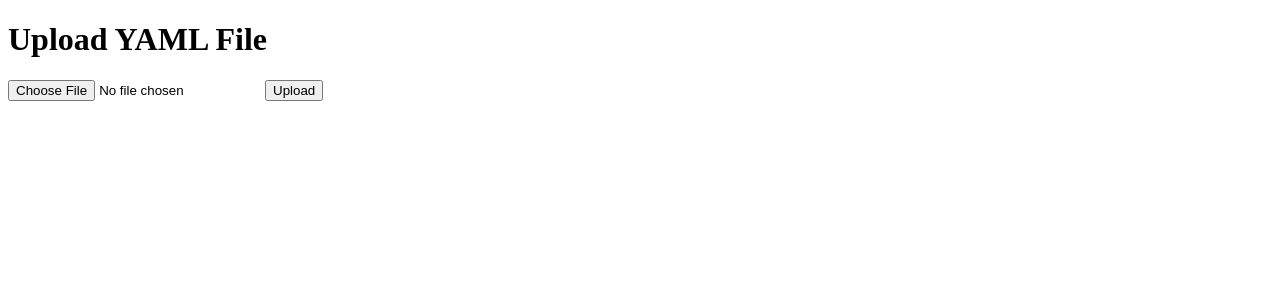
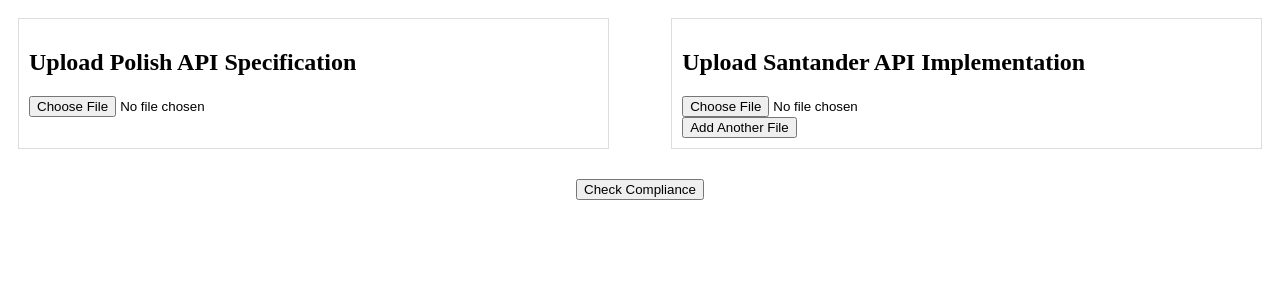
Before and after one commit to maciekSzubiczuk/polishAPI_compliance_tool, a Flask app: page / in a window 1280 px wide. Shown: the top 300 px of the page. Run offline with Flask 3, Linux system fonts and the light colour scheme.

Commit message:
added adding multiple files and displaying

```diff
--- a/app/main.py
+++ b/app/main.py
@@ -1,27 +1,37 @@
-from flask import Flask, render_template, request
-import os
+from flask import Flask, render_template, request, redirect, url_for
 import yaml
 
 app = Flask(__name__)
 
-@app.route('/')
+# Temporary storage for uploaded file contents
+polish_api_data = None
+santander_api_data = []
+
+@app.route('/', methods=['GET', 'POST'])
 def index():
+    global polish_api_data, santander_api_data
+    if request.method == 'POST':
+        # Handle Polish API file upload
+        polish_api_file = request.files.get('polishapi_file')
+        if polish_api_file and polish_api_file.filename.endswith('.yaml'):
+            polish_api_data = yaml.safe_load(polish_api_file)
+
+        # Handle Santander files upload
+        santander_files = request.files.getlist('santander_files')
+        for file in santander_files:
+            if file and file.filename.endswith('.yaml'):
+                santander_api_data.append(yaml.safe_load(file))
+
+        return redirect(url_for('display'))
+
     return render_template('upload.html')
 
-@app.route('/upload', methods=['POST'])
-def upload_file():
-    if 'file' not in request.files:
-        return 'No file part'
-    file = request.files['file']
-    if file.filename == '':
-        return 'No selected file'
-    if file and file.filename.endswith('.yaml'):
-        # Read and parse the YAML file
-        content = yaml.safe_load(file)
-        # Pass the parsed content to a new template
-        return render_template('display.html', content=content)
-    else:
-        return 'Invalid file format'
+@app.route('/display')
+def display():
+    # Convert YAML data to string for display
+    polish_api_str = yaml.dump(polish_api_data, default_flow_style=False)
+    santander_api_str = [yaml.dump(data, default_flow_style=False) for data in santander_api_data]
+    return render_template('display.html', polish_api=polish_api_str, santander_api=santander_api_str)
 
 if __name__ == '__main__':
     app.run(debug=True)
--- a/app/templates/upload.html
+++ b/app/templates/upload.html
@@ -1,14 +1,55 @@
 <!DOCTYPE html>
 <html>
 <head>
-    <title>Upload YAML File</title>
-    <!-- Link to CSS Styles -->
+    <title>API YAML File Upload</title>
+    <style>
+        .container {
+            display: flex;
+            justify-content: space-between;
+        }
+        .upload-section {
+            width: 45%;
+            padding: 10px;
+            border: 1px solid #ddd;
+            margin: 10px;
+        }
+        .button-section {
+            text-align: center;
+            margin-top: 20px;
+        }
+    </style>
+    <script>
+        function addFileInput() {
+            var newInput = document.createElement("input");
+            newInput.type = "file";
+            newInput.name = "santander_files";
+
+            var addButton = document.getElementById("add-file-button");
+            document.getElementById("santander-upload-section").insertBefore(newInput, addButton);
+            document.getElementById("santander-upload-section").insertBefore(document.createElement("br"), addButton);
+        }
+    </script>
 </head>
 <body>
-    <h1>Upload YAML File</h1>
-    <form action="/upload" method="post" enctype="multipart/form-data">
-        <input type="file" name="file">
-        <input type="submit" value="Upload">
+    <form action="/" method="post" enctype="multipart/form-data">
+        <div class="container">
+            <!-- Polish API Specification Upload -->
+            <div class="upload-section">
+                <h2>Upload Polish API Specification</h2>
+                <input type="file" name="polishapi_file">
+            </div>
+
+            <!-- Santander API Implementation Upload -->
+            <div class="upload-section" id="santander-upload-section">
+                <h2>Upload Santander API Implementation</h2>
+                <input type="file" name="santander_files"><br>
+                <button type="button" id="add-file-button" onclick="addFileInput()">Add Another File</button>
+            </div>
+        </div>
+
+        <div class="button-section">
+            <input type="submit" value="Check Compliance">
+        </div>
     </form>
 </body>
 </html>
```
Also changed, not shown: app/templates/display.html (+32 -3 lines).
